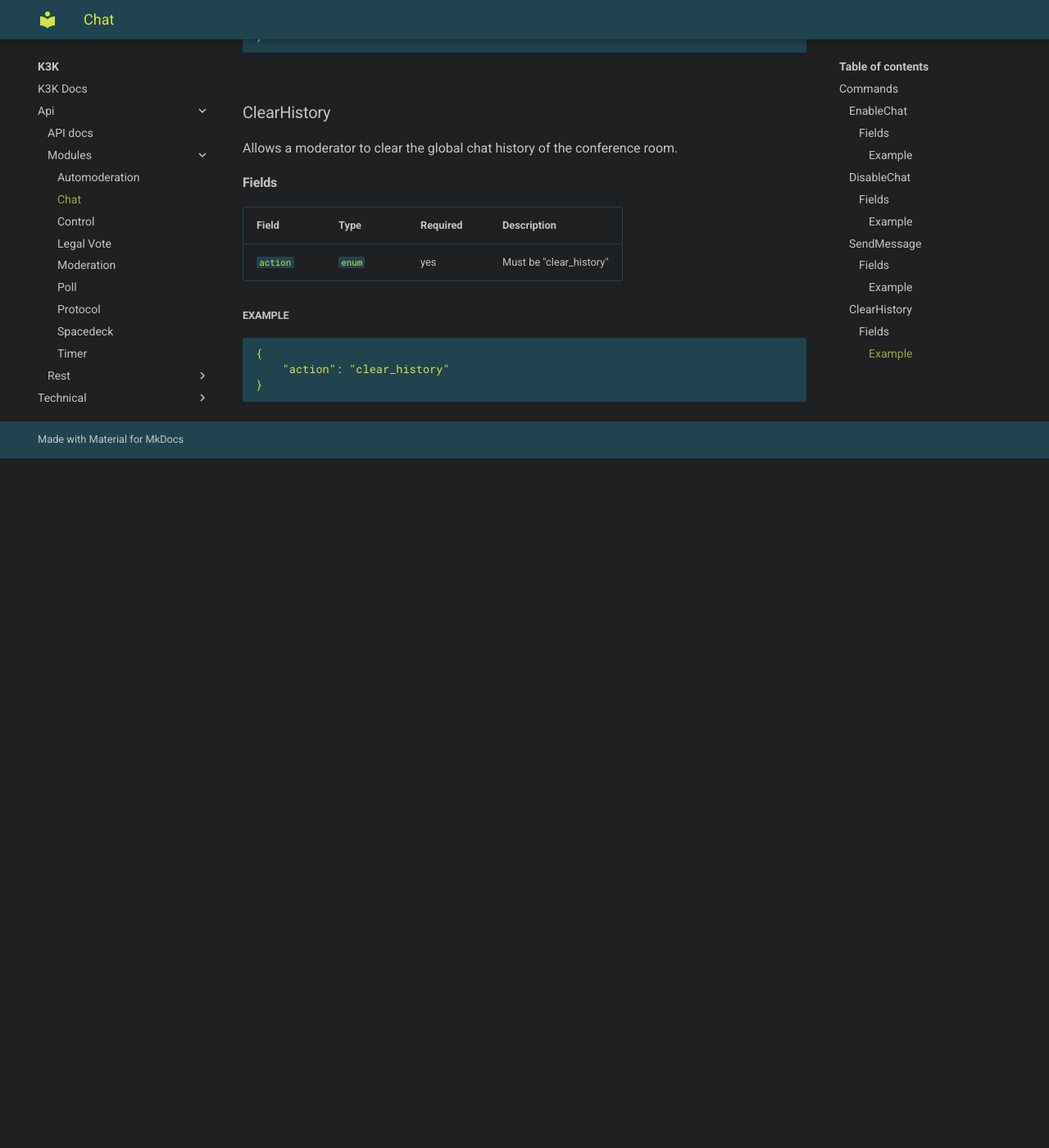
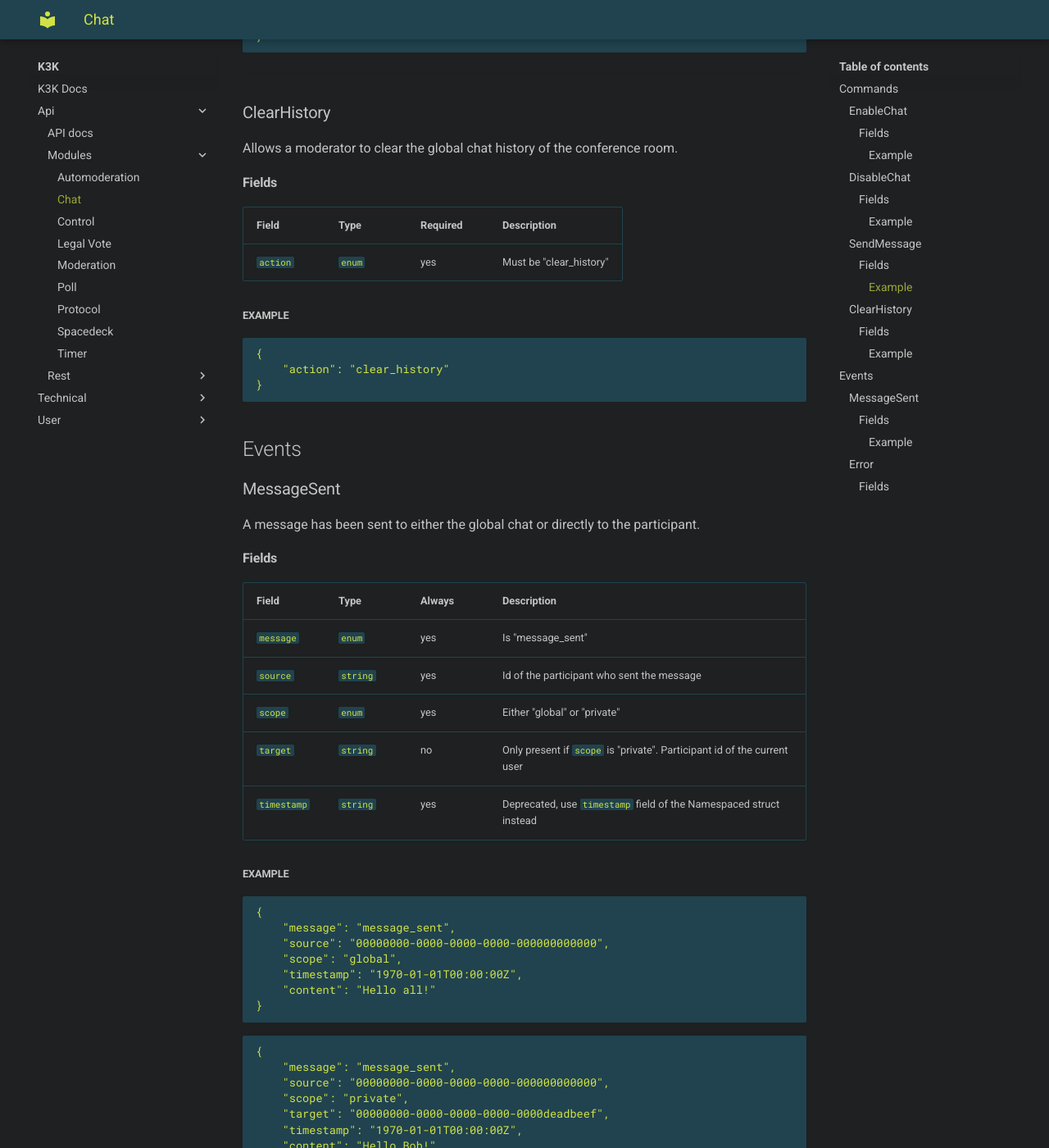
Before and after one commit to opentalk-mirrors/backend-docs, an MkDocs documentation site: the page built from docs/content/api/modules/chat.md, in a window 1280 px wide and 1400 px high, scrolled down 1743 px. Shown: the whole window at 82% size. Built offline with MkDocs 1.6.1 and Material for MkDocs 9.7.7, drawn with Linux system fonts in a browser that asks for light colours; before the commit the page ends 2301 px from its top, so only the background shows below that; some of the changed text lies outside the part shown.

Commit message:
Document outgoing messages of chat module
Appears I forgot to document the outgoing message when working on the chat module, so here is the missing part.

````diff
--- a/docs/content/api/modules/chat.md
+++ b/docs/content/api/modules/chat.md
@@ -94,3 +94,65 @@ Allows a moderator to clear the global chat history of the conference room.
     "action": "clear_history"
 }
 ```
+
+## Events
+
+### MessageSent
+
+A message has been sent to either the global chat or directly to the participant.
+
+#### Fields
+
+| Field       | Type     | Always | Description                                                              |
+| ----------- | -------- | ------ | ------------------------------------------------------------------------ |
+| `message`   | `enum`   | yes    | Is "message_sent"                                                        |
+| `source`    | `string` | yes    | Id of the participant who sent the message                               |
+| `scope`     | `enum`   | yes    | Either "global" or "private"                                             |
+| `target`    | `string` | no     | Only present if `scope` is "private". Participant id of the current user |
+| `timestamp` | `string` | yes    | Deprecated, use `timestamp` field of the Namespaced struct instead       |
+
+##### Example
+
+```json
+{
+    "message": "message_sent",
+    "source": "00000000-0000-0000-0000-000000000000",
+    "scope": "global",
+    "timestamp": "1970-01-01T00:00:00Z",
+    "content": "Hello all!"
+}
+```
+
+```json
+{
+    "message": "message_sent",
+    "source": "00000000-0000-0000-0000-000000000000",
+    "scope": "private",
+    "target": "00000000-0000-0000-0000-0000deadbeef",
+    "timestamp": "1970-01-01T00:00:00Z",
+    "content": "Hello Bob!"
+}
+```
+
+### Error
+
+Received when something went wrong processing messages sent to the server.
+
+#### Fields
+
+| Field     | Type   | Always | Description                                       |
+| --------- | ------ | ------ | ------------------------------------------------- |
+| `message` | `enum` | yes    | Is "error"                                        |
+| `error`   | `enum` | yes    | Exhaustive list of error strings, see table below |
+
+| Error                      | Description                                                     |
+| -------------------------- | --------------------------------------------------------------- |
+| `chat_disabled`            | A message was sent while the chat was disabled                  |
+| `insufficient_permissions` | A moderator action was attempted by a non-moderator participant |
+
+```json
+{
+    "message": "error",
+    "error": "chat_disabled"
+}
+```
````
